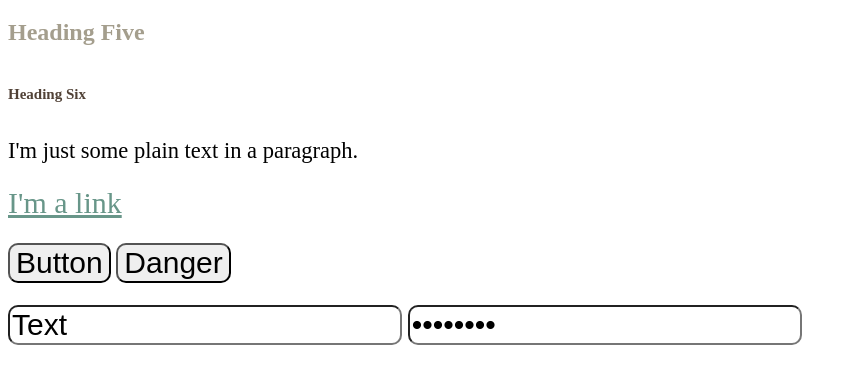
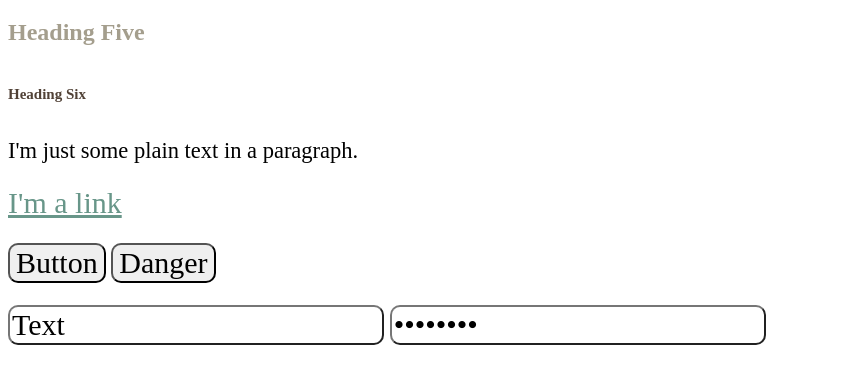
Before and after one commit to derpachu/MI-449-SS17-740-css-sass-intro-8dVLYn, a plain HTML site: page index.html in a window 1280 px wide. Shown: the part 551-916 px from the top of the page, without its empty margins (0-857 px from the left). Drawn offline with Linux system fonts and the light colour scheme.

Commit message:
made everything consistent

```diff
--- a/source/scss/_variables.scss
+++ b/source/scss/_variables.scss
@@ -7,3 +7,4 @@ $serif-fonts: serif, "Times New Roman";
 $font-base-size: 30px;
 
 $border-radius: 10px;
+$border-style: outset;
--- a/source/scss/style.scss
+++ b/source/scss/style.scss
@@ -47,9 +47,14 @@ input,
 textarea {
   font-size: $font-base-size;
   border-radius: $border-radius;
+  border-style: $border-style;
+  font-family: $serif-fonts;
 
   &[type="text"],
-  &[type="password"] {
+  &[type="password"],
+  &[type="checkbox"],
+  &[type="radio"] {
+    font-family: $serif-fonts;
     font-size: $font-base-size;
     border-radius: $border-radius;
   }
```
Also changed, not shown: compiled/css/style.css, 1 other file.
